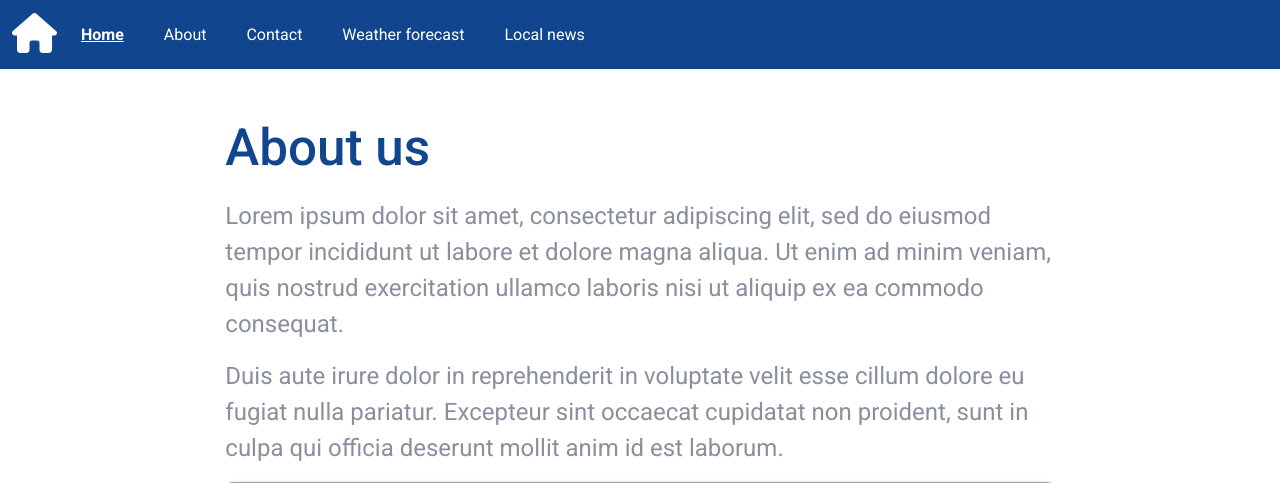
After one commit to Merley-North-Digital-Walking-Group/walking-app, a Django app: page /about in a window 1280 px wide. The commit adds this page. Shown: the top 483 px of the page. Run offline with Django 3.2, Linux system fonts and the light colour scheme; some libraries are stand-ins or nearby versions; grey boxes are pictures that could not be loaded.

Commit message:
Add URL links to index and about pages.

```diff
--- /dev/null
+++ b/pages/templates/pages/about.html
@@ -0,0 +1,23 @@
+{% extends 'pages/base.html' %}
+<!--Main-->
+{% block content %}
+
+    <div class="container col-8 mx-auto mt-5">
+        <div class="header">
+            <h2>
+                About us
+            </h2>
+            <p>
+                Lorem ipsum dolor sit amet, consectetur adipiscing elit, sed do eiusmod tempor incididunt ut labore et dolore magna aliqua. Ut enim ad minim veniam,
+                quis nostrud exercitation ullamco laboris nisi ut aliquip ex ea commodo consequat.
+            </p>
+            <p>
+            Duis aute irure dolor in reprehenderit in voluptate velit esse cillum dolore eu
+            fugiat nulla pariatur. Excepteur sint occaecat cupidatat non proident, sunt in culpa qui officia deserunt mollit anim id est laborum.
+            </p>
+
+            <img class="block-img" src="img/elderly-walking-NOT-OURS.jpeg" alt="">
+        </div>
+    </div>
+
+{% endblock %}
--- a/pages/templates/pages/base.html
+++ b/pages/templates/pages/base.html
@@ -21,19 +21,19 @@
 
     <title>Walking Group | Home</title>
 </head>
-<body class="index-body">
+<body>
 
     <!--Navbar-->
     <nav class="navbar navbar-expand-lg navbar-dark">
         <div class="container-fluid">
-          <a class="navbar-brand" href="index.html"><i class="nav-home-icon fas fa-2x fa-home"></i></a>
+          <a class="navbar-brand" href="{% url 'index' %}"><i class="nav-home-icon fas fa-2x fa-home"></i></a>
           <button class="navbar-toggler" type="button" data-bs-toggle="collapse" data-bs-target="#navbarNavAltMarkup" aria-controls="navbarNavAltMarkup" aria-expanded="false" aria-label="Toggle navigation">
             <span class="navbar-toggler-icon"></span>
           </button>
           <div class="collapse navbar-collapse" id="navbarNavAltMarkup">
             <div class="navbar-nav">
-              <a class="nav-link active" aria-current="page" href="index.html">Home</a>
-              <a class="nav-link" href="about.html">About</a>
+              <a class="nav-link active" aria-current="page" href="{% url 'index' %}">Home</a>
+              <a class="nav-link" href="{% url 'about' %}">About</a>
               <a class="nav-link" href="contact.html">Contact</a>
               <a class="nav-link" href="weather.html">Weather forecast</a>
               <a class="nav-link" href="news.html">Local news</a>
--- a/pages/urls.py
+++ b/pages/urls.py
@@ -3,4 +3,5 @@ from . import views
 
 urlpatterns = [
     path('', views.index, name='index'),
+    path('about', views.about, name='about'),
 ]
--- a/pages/views.py
+++ b/pages/views.py
@@ -3,3 +3,6 @@ from django.shortcuts import render
 # Create your views here.
 def index(request):
     return render(request, 'pages/index.html', {})
+
+def about(request):
+    return render(request, 'pages/about.html', {})
```
Also changed, not shown: pages/templates/pages/index.html (+55 -3 lines).
